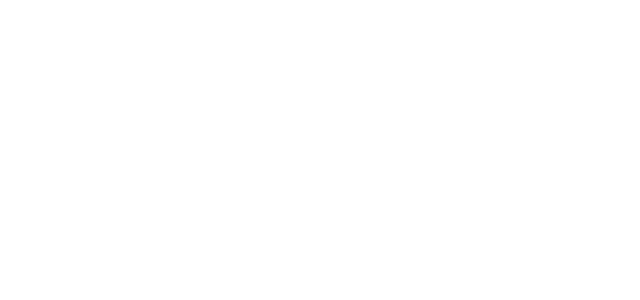
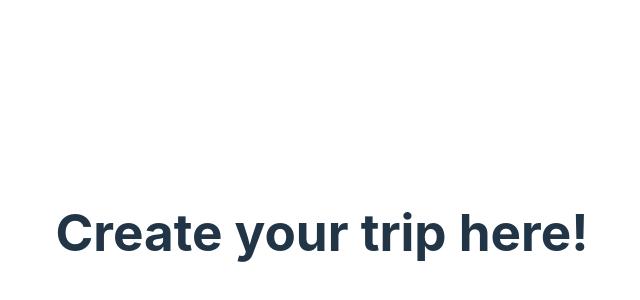
Before and after one commit to MLUCAN2/round-abouts, a React (Vite) app in the folder client/: page /createTrip in a window 1280 px wide. Shown: the part 168-468 px from the top of the page, without its empty margins (318-958 px from the left). Built offline with nearby package versions, Linux system fonts and the light colour scheme.

Commit message:
start create trip form

```diff
--- /dev/null
+++ b/client/src/components/CreateTripForm/index.jsx
@@ -0,0 +1,5 @@
+import { useState } from 'react';
+
+export default CreateTripForm = () => {
+    const [tripText, setTripText] = useState('')
+}
--- a/client/src/pages/CreateTrip.jsx
+++ b/client/src/pages/CreateTrip.jsx
@@ -1,3 +1,10 @@
+import { useState } from 'react';
+
+
 export default function CreateTrip () {
-
+    return (
+        <div className="Title">
+            <h1>Create your trip here!</h1>
+        </div>
+    )
 }
```
